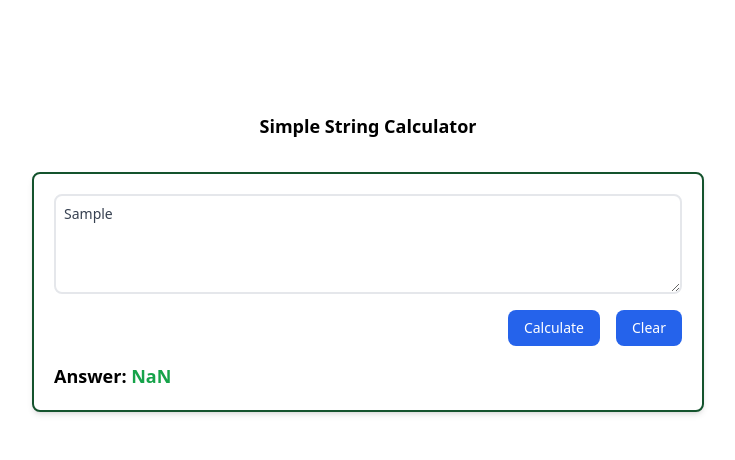
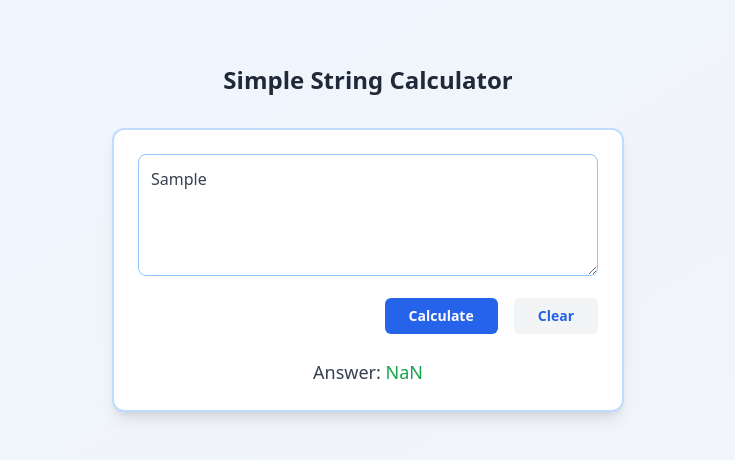
Before and after one commit to Vinaykumar070/https---github.com-Vinaykumar070-incubyte_test_string_calculator, a React (Vite) app: page / in a window 1280 px wide. Both pictures are taken after typing "Sample" into the empty fields and a click on the button "Calculate". Shown: the top 460 px of the page, without its empty margins (272-1007 px from the left). Built offline with nearby package versions, Linux system fonts and the light colour scheme.

Commit message:
modified code

```diff
--- a/index.html
+++ b/index.html
@@ -4,7 +4,7 @@
     <meta charset="UTF-8" />
     <link rel="icon" type="image/svg+xml" href="/vite.svg" />
     <meta name="viewport" content="width=device-width, initial-scale=1.0" />
-    <title>String Calculator</title>
+    <title>Simple String Calculator</title>
   </head>
   <body>
     <div id="root"></div>
--- a/src/components/StringCalculator.tsx
+++ b/src/components/StringCalculator.tsx
@@ -1,64 +1,67 @@
-import { add } from "@/helper/calculator";
+import { addition } from "@/helper/calculator";
 import { useState } from "react";
 
 const StringCalculator: React.FC = () => {
-  const [input, setInput] = useState<string>("");
-  const [result, setResult] = useState<string>("");
-  const [isError, setIsError] = useState<boolean>(false);
+  const [inputValue, setInputValue] = useState<string>("");
+  const [calculationResult, setCalculationResult] = useState<string>("");
+  const [hasError, setHasError] = useState<boolean>(false);
 
-  const calculate = () => {
+  const handleCalculation = () => {
     try {
-      const sum: number = add(input);
-      setResult(sum.toString());
-      setIsError(false);
+      const result: number = addition(inputValue);
+      setCalculationResult(result.toString());
+      setHasError(false);
     } catch (error) {
-      setResult(`${error}`);
-      setIsError(true);
+      setCalculationResult(`${error}`);
+      setHasError(true);
     }
   };
 
-  const clear = () => {
-    setIsError(false);
-    setInput("");
-    setResult("");
+  const resetCalculator = () => {
+    setHasError(false);
+    setInputValue("");
+    setCalculationResult("");
   };
 
   return (
-    <>
-   <h2 className="text-lg font-bold mb-8 text-black text-center mt-28">Simple String Calculator</h2>
-      <div className="max-w-2xl mx-auto p-5 mt-18 bg-white rounded-lg shadow-md bg-gradient-to-r border-2 border-green-900">
-        <div className="flex flex-col">
+    <div className="flex flex-col items-center min-h-screen bg-gradient-to-br from-blue-50 to-gray-100 p-4">
+      <h2 className="text-2xl font-semibold text-gray-800 mb-8 mt-12 text-center">
+        Simple String Calculator
+      </h2>
+      <div className="max-w-lg w-full bg-white p-6 rounded-xl shadow-lg border-2 border-blue-200">
         <textarea
-            value={input}
-            onChange={(e) => setInput(e.target.value)}
+          value={inputValue}
+          onChange={(e) => setInputValue(e.target.value)}
           rows={4}
-            cols={50}
-            className="p-2 text-sm text-gray-700 rounded-lg focus:ring-blue-500 focus:border-blue-500 border-2"
-            placeholder="Enter numbers separated by commas"
+          className="w-full p-3 mb-4 text-gray-700 border border-blue-300 rounded-lg focus:outline-none focus:ring-2 focus:ring-blue-500"
+          placeholder="Enter numbers separated by commas (e.g., 1,2,3)"
         />
-          <div className="flex flex-row  flex justify-end">
+        <div className="flex justify-end space-x-4">
           <button
-              onClick={calculate}
-              className="mt-4 py-2 px-4 text-sm text-white bg-blue-600 rounded-lg hover:bg-blue-500"
+            onClick={handleCalculation}
+            className="py-2 px-6 text-sm font-semibold text-white bg-blue-600 rounded-md hover:bg-blue-500 transition duration-200"
           >
             Calculate
           </button>
           <button
-              onClick={clear}
-              className="ml-4 mt-4 py-2 px-4 text-sm text-white bg-blue-600 rounded-lg hover:bg-blue-500"
+            onClick={resetCalculator}
+            className="py-2 px-6 text-sm font-semibold text-blue-600 bg-gray-100 rounded-md hover:bg-gray-200 transition duration-200"
           >
             Clear
           </button>
         </div>
-        </div>
-        <p className="mt-4 text-lg font-bold mx-auto text-left">
+        {calculationResult && (
+          <div className="mt-6 text-center">
+            <p className="text-lg font-medium text-gray-700">
               Answer:{" "}
-        <span className={` ${isError ? "text-red-500" : "text-green-600"} `}>
-          {result}
+              <span className={hasError ? "text-red-600" : "text-green-600"}>
+                {calculationResult}
               </span>
             </p>
           </div>
-    </>
+        )}
+      </div>
+    </div>
   );
 };
 
--- a/src/helper/calculator.ts
+++ /dev/null
@@ -1,65 +0,0 @@
-export function add(numbers: string): number {
-  // to handle the case where the input is an empty string
-  if (numbers === "") {
-    return 0;
-  }
-
-  let delimiter = /,|\n/; // default delimiters: comma or newline
-
-  // Check for custom delimiter
-  if (numbers.startsWith("//")) {
-    const parts = numbers.split("\n");
-    const customDelimiter = parts[0].slice(2); // Extract the custom delimiter
-
-    const escapedRegex = customDelimiter.replace(
-      /[-/\\^$*+?.()|[\]{}]/g,
-      "\\$&"
-    );
-
-    // Escape special characters in the delimiter for regex
-    delimiter = new RegExp(escapedRegex);
-
-    numbers = parts[1]; // The remaining string after the delimiter definition
-  }
-
-  //to split input based on delimiter variable and convert numeric strings to numbers
-  const numArray = numbers.split(delimiter).map((num) => parseInt(num, 10));
-
-  // Check for negative numbers
-  const negativeNumbers = numArray.filter((num) => num < 0);
-  if (negativeNumbers.length > 0) {
-    throw new Error(
-      `negative numbers not allowed: ${negativeNumbers.join(",")}`
-    );
-  }
-
-  const resNumArr = handleCubing(numArray);
-
-  return delimiter.test("*")
-    ? resNumArr.reduce((product, num) => product * num)
-    : resNumArr.reduce((sum, num) => sum + num, 0);
-}
-
-function handleCubing(numArray: number[]) {
-  const resArr: number[] = [];
-  const countObj: Record<string, number> = {};
-  for (const num of numArray) {
-    if (countObj[num] == null) {
-      countObj[num] = 1;
-    } else {
-      countObj[num] += 1;
-    }
-  }
-
-  for (const num in countObj) {
-    const numCount = countObj[num];
-    if (numCount >= 3) {
-      const cubedNum = Math.pow(Number(num), 3);
-      resArr.push(cubedNum);
-    } else {
-      resArr.push(Number(num) * numCount);
-    }
-  }
-
-  return resArr;
-}
--- /dev/null
+++ b/src/helper/calculator.tsx
@@ -0,0 +1,38 @@
+export function addition(numbers: string): number {
+  if (!numbers) return 0;
+
+  let delimiter = /,|\n/; // Default delimiters: comma or newline
+
+  // Check for custom delimiter
+  if (numbers.startsWith("//")) {
+    const [delimiterPart, numberPart] = numbers.split("\n", 2);
+    const customDelimiter = delimiterPart.slice(2).replace(/[-/\\^$*+?.()|[\]{}]/g, "\\$&");
+    delimiter = new RegExp(customDelimiter); // Set custom delimiter regex
+    numbers = numberPart;
+  }
+
+  const numArray = numbers.split(delimiter).map(Number);
+
+  // Check for negative numbers
+  const negatives = numArray.filter((num) => num < 0);
+  if (negatives.length) throw new Error(`negative numbers not allowed: ${negatives.join(",")}`);
+
+  // Determine if we're summing or multiplying
+  const isMultiplication = delimiter.source === "\\*";
+  const initialValue = isMultiplication ? 1 : 0;
+  const calculate = isMultiplication
+    ? (a: number, b: number) => a * b
+    : (a: number, b: number) => a + b;
+
+  // Count occurrences and apply cubing rule
+  const counts = numArray.reduce((acc, num) => {
+    acc[num] = (acc[num] || 0) + 1;
+    return acc;
+  }, {} as Record<number, number>);
+
+  return Object.entries(counts).reduce((result, [key, count]) => {
+    const num = Number(key); // Convert key to a number
+    const value = count >= 3 ? Math.pow(num, 3) : num * count;
+    return calculate(result, value);
+  }, initialValue);
+}
```
Also changed, not shown: 2 other files (tests, documents, lock files or other folders). Lines whose indentation alone changed are shown as unchanged.
